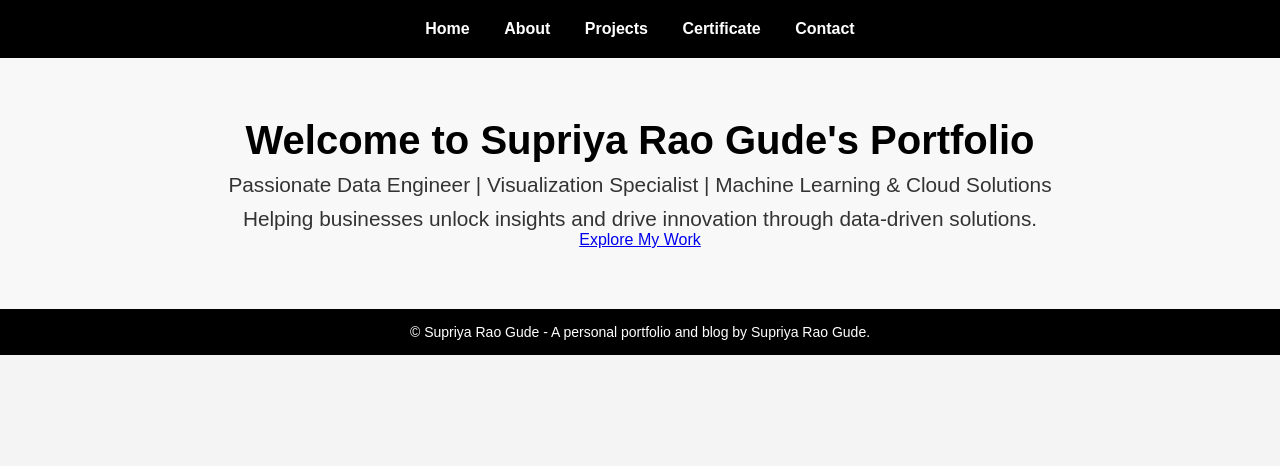
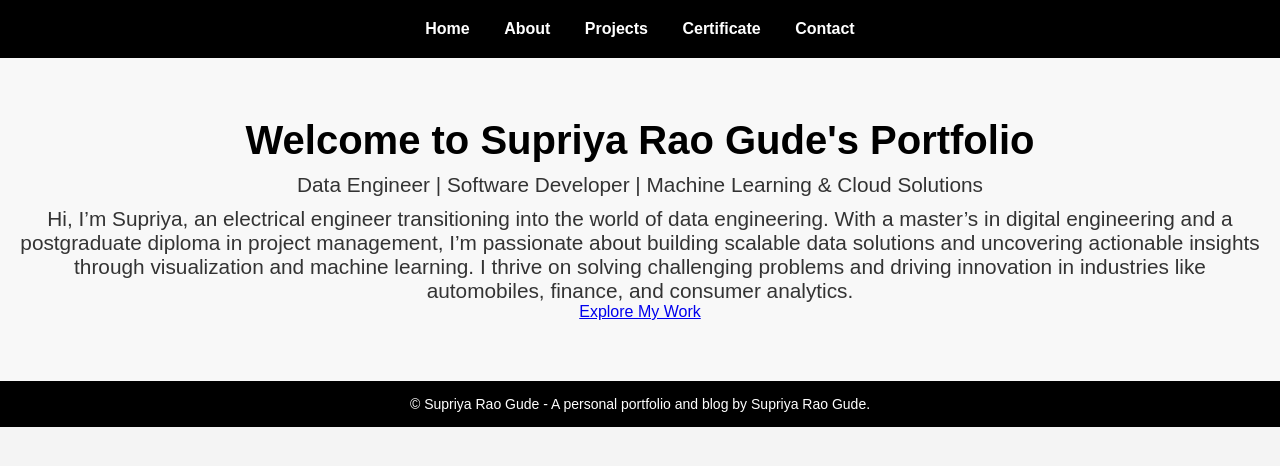
Before and after one commit to raosg10/raosg10.github.io, a Jekyll site: the page built from index.md, in a window 1280 px wide. Shown: the top 466 px of the page. Built offline with Jekyll 4.4.1, drawn with Linux system fonts in a browser that asks for light colours.

Commit message:
Updated Homepage

```diff
--- a/index.md
+++ b/index.md
@@ -7,8 +7,8 @@ title: Home
   <!-- Hero Section for Home Page -->
   <div class="hero">
     <h1>Welcome to Supriya Rao Gude's Portfolio</h1>
-    <p>Passionate Data Engineer | Visualization Specialist | Machine Learning & Cloud Solutions</p>
-    <p>Helping businesses unlock insights and drive innovation through data-driven solutions.</p>
+    <p>Data Engineer | Software Developer | Machine Learning & Cloud Solutions</p>
+    <p>Hi, I’m Supriya, an electrical engineer transitioning into the world of data engineering. With a master’s in digital engineering and a postgraduate diploma in project management, I’m passionate about building scalable data solutions and uncovering actionable insights through visualization and machine learning. I thrive on solving challenging problems and driving innovation in industries like automobiles, finance, and consumer analytics.</p>
     <a href="/projects" class="cta-btn">Explore My Work</a>
   </div>
 {% endif %}
```
